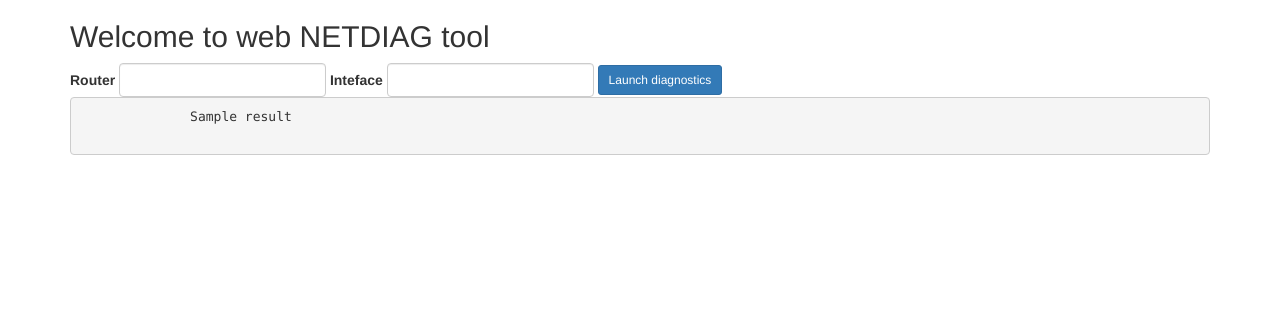
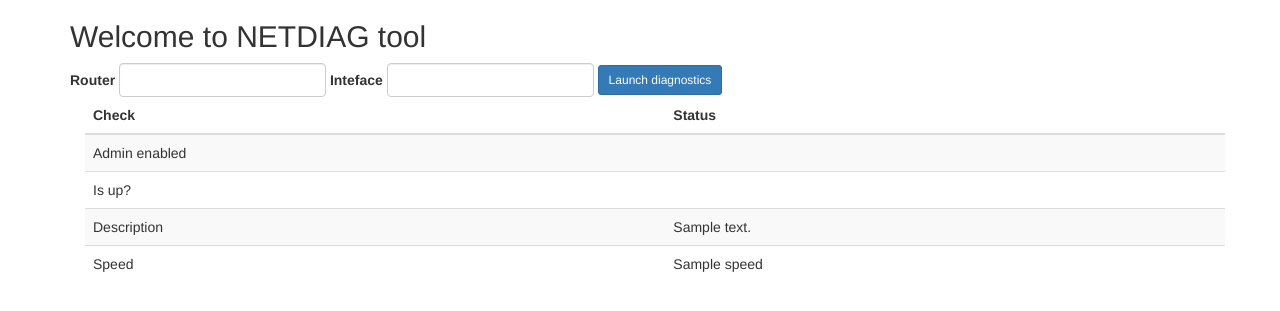
Before and after one commit to makurek/web-netdiag-tool, a Flask app: template templates/home.html in a window 1280 px wide. Shown: the top 311 px of the page. Run offline with Flask 2, Linux system fonts and the light colour scheme; the template is opened without the code that fills it: values that come from a table or form of the project are taken from there, most other values are stand-ins (such as "Sample title", 1, 10 or a date in 2020); some libraries are stand-ins or nearby versions.

Commit message:
added interface status fetching

```diff
--- a/main.py
+++ b/main.py
@@ -46,18 +46,39 @@ app = Flask(__name__)
 app.config['SECRET_KEY'] = '443436456542'
 Bootstrap(app)
 
+# This method should return a dictionary with results
+# { 'ip_address': "1.2.3.4/24",
+#   'if_status': "up",
+#
+#
+
+def initDiag(router, interface):
+
+  nr1 = nr.filter(hostname=router)
+# Fetch interfaces
+  ifaces = nr1.run(name="Get interfaces", task=napalm_get, getters=["interfaces"])
+  myiface = ifaces[router][0].result['interfaces'][interface]
+  return myiface
+
+
 @app.route("/", methods=["GET", "POST"])
 
 def index():
     form = initForm()
     if form.validate_on_submit():
+
+	# Get all params
         router = request.form.get("router")
         interface = request.form.get("interface")
-        nr1 = nr.filter(hostname=router)
-        cmd = "show interface " + interface
-        res = nr1.run(name="Run CLI command", task=netmiko_send_command, command_string=cmd)
-        res1 = res[router][0]
-        return render_template("home.html", form=form, result=res1)
+
+	# Initiate checks
+        result = initDiag(router, interface)
+#        nr1 = nr.filter(hostname=router)
+#        cmd = "show interface " + interface
+#        res = nr1.run(name="Run CLI command", task=netmiko_send_command, command_string=cmd)
+#        res1 = res[router][0]
+#        res2 = nr1. run(napalm_get, get_interfaces(interface))
+        return render_template("home.html", form=form, result=result)
     else:
         return render_template("home.html", form=form)
 
--- a/templates/home.html
+++ b/templates/home.html
@@ -13,7 +13,7 @@
         {
         </style>
 	<div class="container">
-           <p class="h2">Welcome to web NETDIAG tool</p>
+           <p class="h2">Welcome to NETDIAG tool</p>
 	   <form method="POST" class="form-inline" action="/">
              <div class="form-group">
 	        {{ form.csrf_token }}
@@ -22,11 +22,36 @@
 	     </div>
 	     <button type="submit" class="btn btn-primary btn-sm">Launch diagnostics</button>
 	   </form>
-       	   <div width="10%">
+       	   <div width="40%">
            {% if result %}
-	      <pre>
-              {{ result | safe }}
-	      </pre>
+              <div class="container">
+	      <table class="table table-striped">
+              <thead>
+                 <tr>
+                   <th scope="col">Check</th>
+                   <th scope="col">Status</th>
+                 </tr>
+              </thead>
+             <tbody>
+              <tr>
+		<td>Admin enabled</td>
+                <td>{{ result['is_enabled'] }}</td>
+              </tr>
+              <tr>
+                <td>Is up?</td>
+                <td>{{ result['is_up'] }}</td>
+              </tr>
+              <tr>
+                <td>Description</td>
+                <td>{{ result['description'] }}</td>
+              </tr>
+              <tr>
+                <td>Speed</td>
+                <td>{{ result['speed'] }}</td>
+              </tr>
+              </tbody>
+              </table>
+              </div>
            {% endif %}
            </div>
 	</div>
```
Also changed, not shown: 1 other file.
